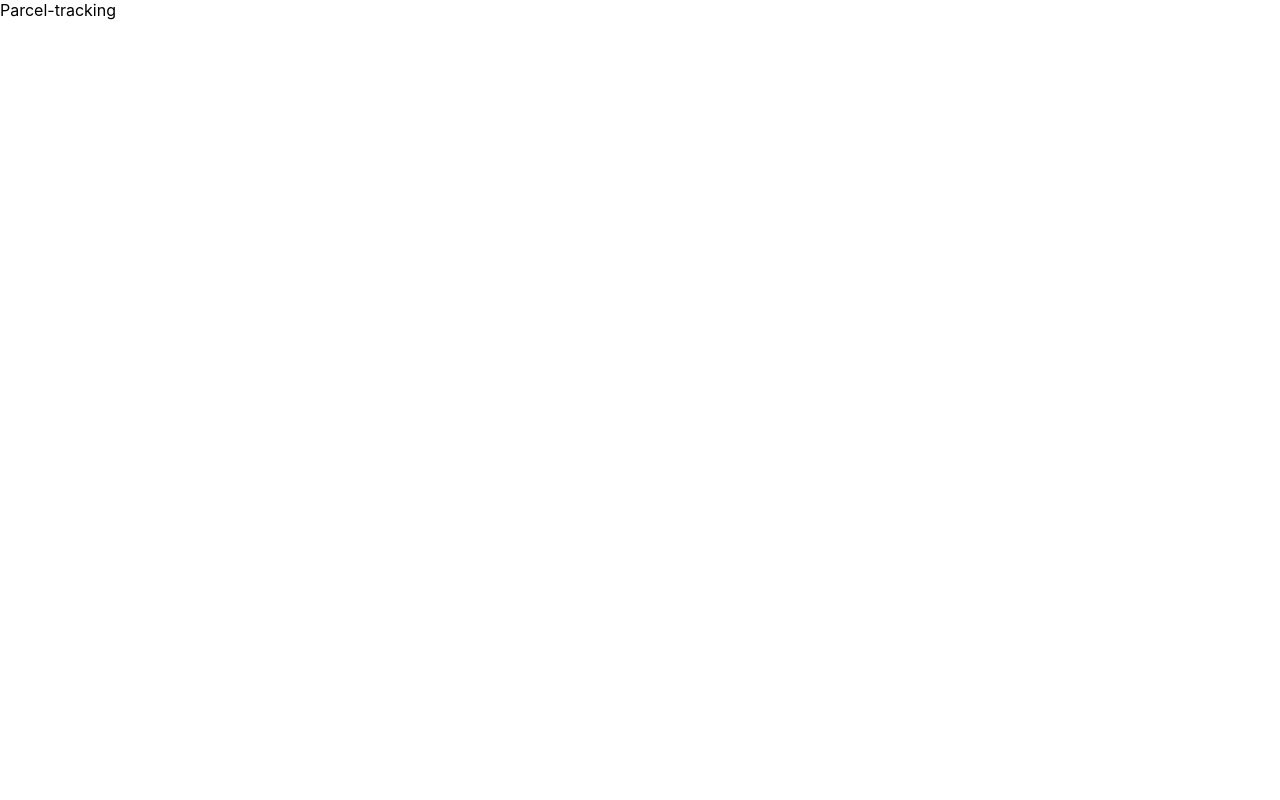
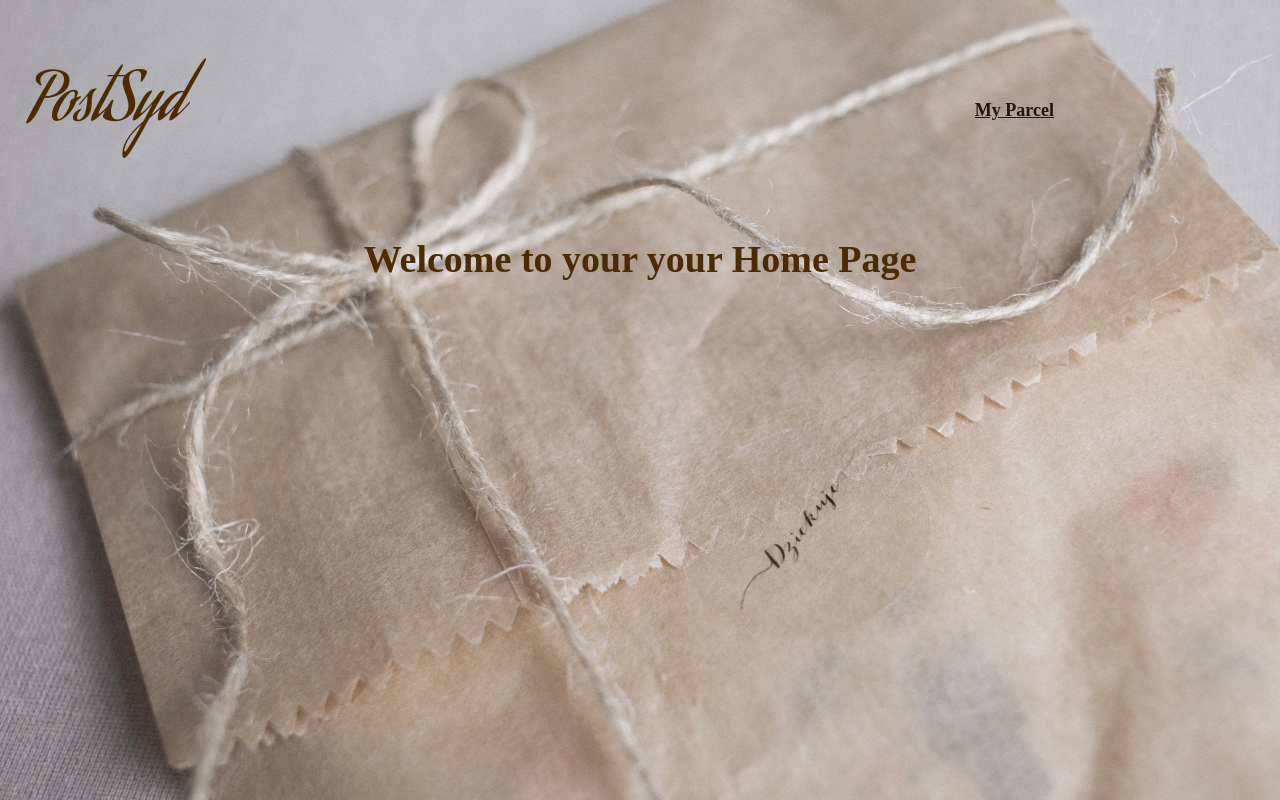
Before and after one commit to Alaa-Z/parcel-tracking, a React (Create React App) app: page / in a window 1280 px wide. Built offline with nearby package versions, Linux system fonts and the light colour scheme.

Commit message:
adding css file to the pages

```diff
--- a/package.json
+++ b/package.json
@@ -8,6 +8,7 @@
     "@testing-library/user-event": "^12.2.0",
     "react": "^17.0.1",
     "react-dom": "^17.0.1",
+    "react-router-dom": "^5.2.0",
     "react-scripts": "4.0.0",
     "web-vitals": "^0.2.4"
   },
--- a/src/App.js
+++ b/src/App.js
@@ -1,10 +1,30 @@
+//React core
+import ReactDOM from "react-dom";
 
-function App() {
+import {BrowserRouter as Router, Switch, Route} from "react-router-dom";
+import Parcel from "./component/templates/Parcel";
+import HomePage from "./component/templates/Homepage";
+
+import "./css/App.css";
+
+export default function App()  {
+
   return (
-    <div className="App">
-     Parcel-tracking
-    </div>
+    <Router>
+     <div className="App">
+       <Switch>
+        <Route
+          path="/"
+          exact
+          component={HomePage}
+        />
+        <Route
+          path="/parcel"
+          exact
+          component={Parcel}
+        />
+       </Switch>
+      </div>
+    </Router>
   );
 }
-
-export default App;
--- a/src/component/molecules/Detail.js
+++ b/src/component/molecules/Detail.js
@@ -2,6 +2,8 @@ import React from "react";
 import {useState} from "react";
 
 import"../../css/detail.css";
+
+
 export default function Detail ({data}){
     const {
         id,
@@ -35,12 +37,12 @@ return (
             </button>
             { openDetails
                 ? // If true, your code
-                  <p><li> Estimated time of arrival: {eta}</li>
+                  <p>
                      <li> Status: {status} </li>  <li>Sender: {sender}</li>
                      <li>Verification_required: {verification_required} </li>
                      <li>Location_name: {location_name}</li>
                      <li>Last_updated: {last_updated}</li>
-                     </p>
+                  </p>
 
                 : // If false, Nothing
                 null
--- a/src/component/organism/Nav.js
+++ b/src/component/organism/Nav.js
@@ -2,19 +2,19 @@
 import React from "react";
 import {Link } from "react-router-dom";
 
-import postlogo from "../../asserts/images/postlogo.png";
+import postlogo from "../../assets/images/postlogo.png";
 
 import "../../css/Nav.css";
 
 export default function Nav () {
     return (
-        <nav>
+        <nav className="nav">
         <Link to="/">
         <img id ="logo" src={postlogo} allt="logo" />
         </Link>
         <ul className="list">
         <Link to ="/parcel">
-         <li className="navStyle"> My Parcel</li>
+         <li className="navStyle"> <b>My Parcel</b></li>
          </Link>
         </ul>
      </nav>
--- a/src/component/templates/Homepage.js
+++ b/src/component/templates/Homepage.js
@@ -2,11 +2,12 @@ import React from "react";
 
 
 
+import Nav from "../organism/Nav";
 export default function Home(){
 
     return(
         <body className="first">
-
+        <Nav />
         <h1>
         Welcome to your your Home Page
         </h1>
--- a/src/component/templates/Parcel.js
+++ b/src/component/templates/Parcel.js
@@ -4,7 +4,6 @@ import Header from "../organism/Nav";
 import Detail from "../molecules/Detail";
 
 import "../../css/HomePage.css";
-
 
 export default function HomePage() {
       // o is loading 1 is ready 2 is error
--- a/src/css/App.css
+++ b/src/css/App.css
@@ -1,38 +1,43 @@
-.App {
+
+@import url('https://fonts.googleapis.com/css2?family=Noto+Serif+KR&display=swap');
+
+@import url('https://fonts.googleapis.com/css2?family=Noto+Serif+KR:wght@700&display=swap');
+
+
+
+body {
+  color:#4c2b00;
+  font-family: 'Noto Serif KR', serif;
+  background-image:url('../assets/images/back.jpg');
+  background-size: 100% 100%;
+  background-repeat: no-repeat;
+  background-position:center;
+  background-attachment: fixed;
+}
+h1{
   text-align: center;
+  font-size: 38px;
+  font-family: 'Noto Serif KR', serif;
 }
 
-.App-logo {
-  height: 40vmin;
-  pointer-events: none;
+
+.App .container{
+  display:flex;
+  flex-wrap: wrap;
+  -ms-flex-align: baseline;
+  gap:25px;
+
 }
+@media (min-width: 700px) {
+  .App .container{
+    display:flex;
+    flex-wrap: wrap;
+    gap: 50px;
+  }
 
-@media (prefers-reduced-motion: no-preference) {
-  .App-logo {
-    animation: App-logo-spin infinite 20s linear;
-  }
 }
-
-.App-header {
-  background-color: #282c34;
-  min-height: 100vh;
-  display: flex;
-  flex-direction: column;
-  align-items: center;
-  justify-content: center;
-  font-size: calc(10px + 2vmin);
-  color: white;
+button {
+  border-radius: 12px;
+  color:#654321;
+  background-color: rgb(233, 227, 216);
 }
-
-.App-link {
-  color: #61dafb;
-}
-
-@keyframes App-logo-spin {
-  from {
-    transform: rotate(0deg);
-  }
-  to {
-    transform: rotate(360deg);
-  }
-}
--- /dev/null
+++ b/src/css/Nav.css
@@ -0,0 +1,26 @@
+nav{
+    display: flex;
+    justify-content: space-between;
+    align-items: center;
+    min-height: 10vh;
+  }
+  .list{
+    width: 40%;
+    display: flex;
+    justify-content: space-around;
+    align-items: center;
+    list-style: none;
+  }
+  .navStyle{
+    color: #241501;
+    font-size:18px;
+    list-style-type: none;
+  }
+
+  .nav a:hover {
+      background-color: rgb(233, 232, 232);
+
+  }
+  .nav{
+    text-decoration: none;
+  }
--- /dev/null
+++ b/src/css/detail.css
@@ -0,0 +1,8 @@
+.detail {
+    border: 0.25rem outset beige;
+    border-radius: 20px;
+    border-spacing: 20px;
+    padding :25px;
+    background-color:rgb(233, 232, 232);
+
+}
--- a/src/css/index.css
+++ /dev/null
@@ -1,13 +0,0 @@
-body {
-  margin: 0;
-  font-family: -apple-system, BlinkMacSystemFont, 'Segoe UI', 'Roboto', 'Oxygen',
-    'Ubuntu', 'Cantarell', 'Fira Sans', 'Droid Sans', 'Helvetica Neue',
-    sans-serif;
-  -webkit-font-smoothing: antialiased;
-  -moz-osx-font-smoothing: grayscale;
-}
-
-code {
-  font-family: source-code-pro, Menlo, Monaco, Consolas, 'Courier New',
-    monospace;
-}
--- a/src/index.js
+++ b/src/index.js
@@ -1,6 +1,5 @@
 import React from 'react';
 import ReactDOM from 'react-dom';
-import './css/index.css';
 import App from './App';
 import reportWebVitals from './js/reportWebVitals';
 
```
Also changed, not shown: src/assets/images/back.jpg (renamed from src/assets/images/first.jpg), src/css/HomePage.css (added), 1 other file (tests, documents, lock files or other folders).
